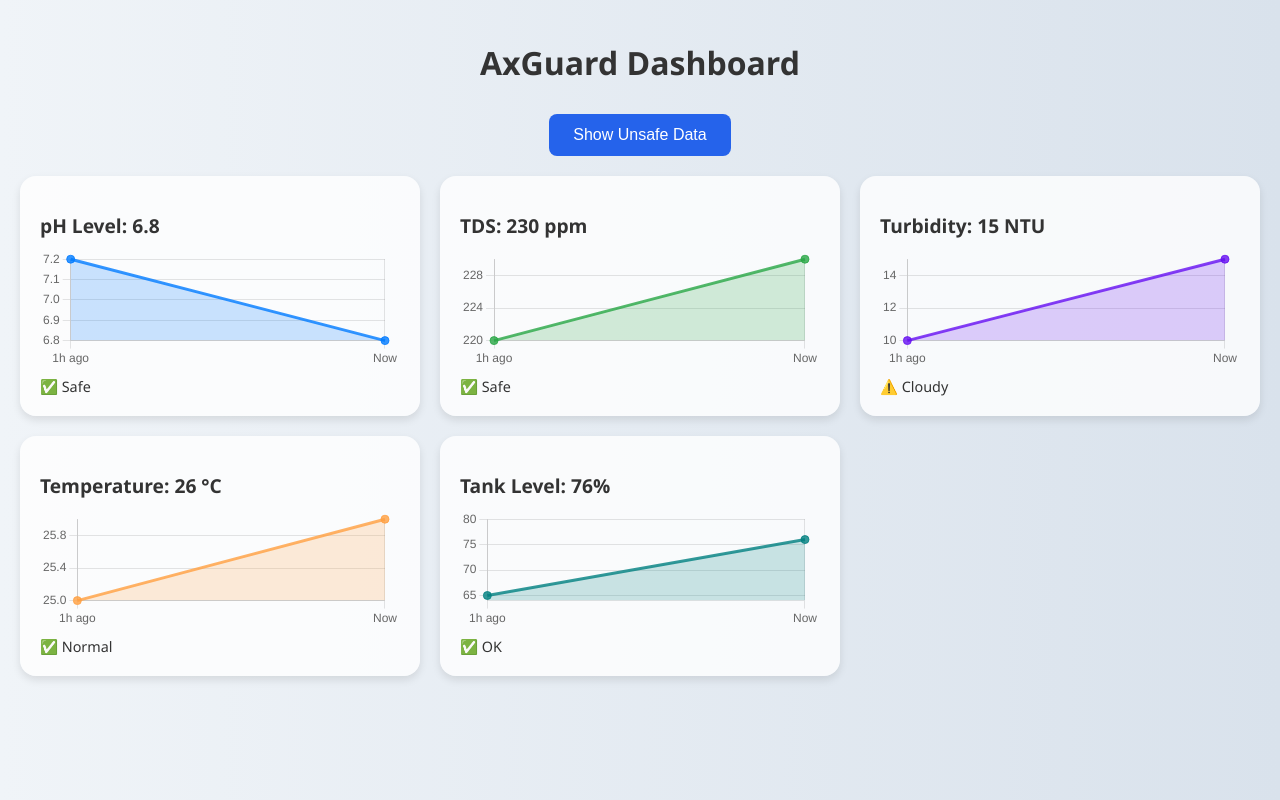
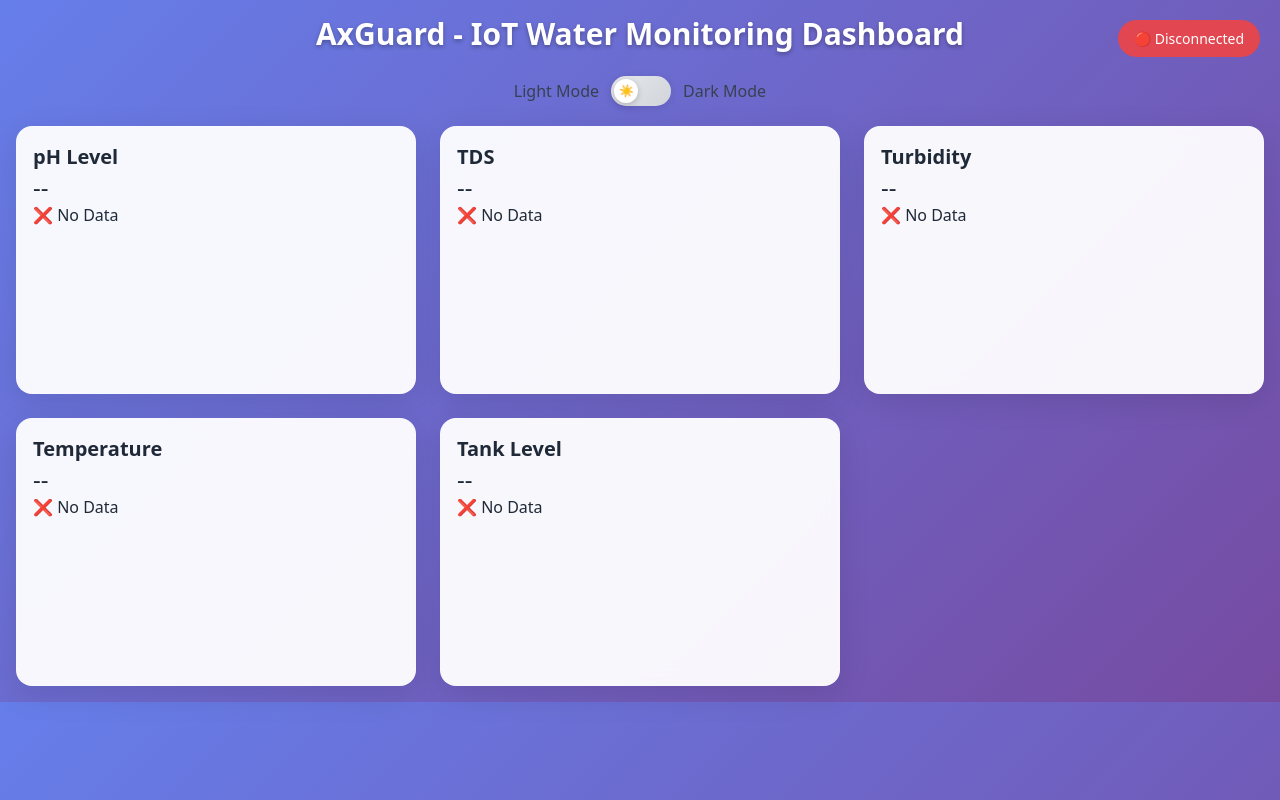
Before and after one commit to Stxtics03/Ax-Guard-, a website: page dashboard.html in a window 1280 px wide. Drawn offline with nearby package versions, Linux system fonts and the light colour scheme; no server answers.

Commit message:
Update dashboard.html

```diff
--- a/dashboard.html
+++ b/dashboard.html
@@ -1,209 +1,359 @@
 <!DOCTYPE html>
 <html lang="en">
 <head>
-  <meta charset="UTF-8" />
-  <meta name="viewport" content="width=device-width, initial-scale=1.0" />
+  <meta charset="UTF-8">
+  <meta name="viewport" content="width=device-width, initial-scale=1.0">
   <title>AxGuard Dashboard</title>
   <script src="https://cdn.jsdelivr.net/npm/chart.js"></script>
+  <link rel="stylesheet" href="https://cdn.jsdelivr.net/npm/tailwindcss@2.2.19/dist/tailwind.min.css">
   <style>
+    /* Light mode (default) */
     body {
-      font-family: 'Segoe UI', Tahoma, Geneva, Verdana, sans-serif;
-      background: linear-gradient(to right, #f0f4f8, #d9e2ec);
-      margin: 0;
-      padding: 20px;
-      color: #333;
+      background: linear-gradient(135deg, #667eea 0%, #764ba2 100%);
+      color: #1f2937;
+      transition: all 0.3s ease;
     }
-    h1 {
-      text-align: center;
-      margin-bottom: 30px;
+
+    /* Dark mode */
+    body.dark-mode {
+      background: linear-gradient(135deg, #1a1a2e 0%, #16213e 50%, #0f3460 100%);
+      color: #f9fafb;
     }
-    .container {
-      display: grid;
-      grid-template-columns: repeat(auto-fit, minmax(300px, 1fr));
-      gap: 20px;
+
+    .card {
+      background: rgba(255, 255, 255, 0.95);
+      border-radius: 1rem;
+      box-shadow: 0 8px 32px rgba(0, 0, 0, 0.1);
+      backdrop-filter: blur(10px);
+      border: 1px solid rgba(255, 255, 255, 0.2);
+      padding: 1rem;
+      transition: all 0.3s ease;
     }
-    .card {
-      background: rgba(255, 255, 255, 0.8);
-      border-radius: 16px;
-      padding: 20px;
-      box-shadow: 0 4px 8px rgba(0, 0, 0, 0.1);
+
+    body.dark-mode .card {
+      background: rgba(31, 41, 55, 0.9);
+      color: #f9fafb;
+      border: 1px solid rgba(75, 85, 99, 0.3);
+      box-shadow: 0 8px 32px rgba(0, 0, 0, 0.3);
     }
-    .card h2 {
-      font-size: 1.2rem;
-      margin-bottom: 10px;
+
+    .card:hover {
+      transform: translateY(-4px);
+      box-shadow: 0 12px 40px rgba(0, 0, 0, 0.15);
     }
-    .status {
-      font-size: 0.9rem;
-      margin-top: 8px;
+
+    body.dark-mode .card:hover {
+      box-shadow: 0 12px 40px rgba(0, 0, 0, 0.4);
     }
-    #toggleBtn {
-      display: block;
-      margin: 20px auto;
-      background-color: #2563eb;
+
+    .modal {
+      background-color: rgba(0, 0, 0, 0.5);
+      position: fixed;
+      top: 0;
+      left: 0;
+      width: 100%;
+      height: 100%;
+      display: none;
+      align-items: center;
+      justify-content: center;
+      backdrop-filter: blur(4px);
+    }
+
+    .modal-content {
+      background: white;
+      padding: 2rem;
+      border-radius: 1rem;
+      max-width: 500px;
+      width: 90%;
+      box-shadow: 0 20px 60px rgba(0, 0, 0, 0.3);
+      transition: all 0.3s ease;
+    }
+
+    body.dark-mode .modal-content {
+      background: #1f2937;
+      color: #f9fafb;
+      border: 1px solid rgba(75, 85, 99, 0.3);
+    }
+
+    /* Toggle Switch Styles */
+    .toggle-container {
+      display: flex;
+      align-items: center;
+      justify-content: center;
+      margin-bottom: 20px;
+      gap: 12px;
+    }
+
+    .toggle-switch {
+      position: relative;
+      display: inline-block;
+      width: 60px;
+      height: 30px;
+    }
+
+    .toggle-switch input {
+      opacity: 0;
+      width: 0;
+      height: 0;
+    }
+
+    .slider {
+      position: absolute;
+      cursor: pointer;
+      top: 0;
+      left: 0;
+      right: 0;
+      bottom: 0;
+      background: linear-gradient(135deg, #e5e7eb, #d1d5db);
+      transition: 0.3s;
+      border-radius: 30px;
+      box-shadow: 0 2px 8px rgba(0, 0, 0, 0.1);
+    }
+
+    .slider:before {
+      position: absolute;
+      content: "☀️";
+      height: 24px;
+      width: 24px;
+      left: 3px;
+      bottom: 3px;
+      background: white;
+      transition: 0.3s;
+      border-radius: 50%;
+      display: flex;
+      align-items: center;
+      justify-content: center;
+      font-size: 12px;
+      box-shadow: 0 2px 6px rgba(0, 0, 0, 0.2);
+    }
+
+    input:checked + .slider {
+      background: linear-gradient(135deg, #1f2937, #374151);
+    }
+
+    input:checked + .slider:before {
+      transform: translateX(30px);
+      content: "🌙";
+    }
+
+    .toggle-label {
+      font-weight: 500;
+      color: #374151;
+      transition: color 0.3s ease;
+    }
+
+    body.dark-mode .toggle-label {
+      color: #f9fafb;
+    }
+
+    .main-title {
       color: white;
-      border: none;
-      padding: 12px 24px;
-      border-radius: 8px;
-      font-size: 1rem;
-      cursor: pointer;
+      text-shadow: 0 2px 4px rgba(0, 0, 0, 0.3);
+      font-weight: 700;
     }
-    #toggleBtn:hover {
-      background-color: #1e40af;
-    }
-    .clickable {
-      cursor: pointer;
-      transition: transform 0.3s ease-in-out;
-    }
-    .clickable:hover {
-      transform: scale(1.05);
-    }
-    #modalOverlay {
-      position: fixed;
-      top: 0; left: 0; right: 0; bottom: 0;
-      background: rgba(0,0,0,0.5);
-      display: none;
-      justify-content: center;
-      align-items: center;
-      z-index: 1000;
-    }
-    #modalContent {
-      background: white;
-      border-radius: 12px;
-      padding: 20px;
-      width: 90%;
-      max-width: 400px;
-      box-shadow: 0 6px 12px rgba(0,0,0,0.2);
-      position: relative;
-    }
-    #modalContent h3 {
-      margin-top: 0;
-    }
-    #modalCloseBtn {
-      position: absolute;
-      top: 12px;
-      right: 12px;
-      background: transparent;
-      border: none;
-      font-size: 1.2rem;
-      cursor: pointer;
+
+    body.dark-mode .main-title {
+      color: #f9fafb;
     }
   </style>
 </head>
 <body>
-  <h1>AxGuard Dashboard</h1>
-  <button id="toggleBtn" onclick="toggleDataMode()">Show Unsafe Data</button>
+  <div class="container mx-auto p-4">
+    <h1 class="main-title text-3xl font-bold mb-6 text-center">AxGuard - IoT Water Monitoring Dashboard</h1>
 
-  <div class="container">
-    <!-- All cards clickable with hover animation -->
-    <div onclick="openModal('ph')" class="card clickable">
-      <h2>pH Level: <span id="phValue"></span></h2>
-      <canvas id="phChart" height="100"></canvas>
-      <div class="status" id="phStatus"></div>
+    <div class="toggle-container">
+      <span class="toggle-label">Light Mode</span>
+      <label class="toggle-switch">
+        <input type="checkbox" id="themeToggle">
+        <span class="slider"></span>
+      </label>
+      <span class="toggle-label">Dark Mode</span>
     </div>
 
-    <div onclick="openModal('tds')" class="card clickable">
-      <h2>TDS: <span id="tdsValue"></span></h2>
-      <canvas id="tdsChart" height="100"></canvas>
-      <div class="status" id="tdsStatus"></div>
-    </div>
-
-    <div onclick="openModal('turbidity')" class="card clickable">
-      <h2>Turbidity: <span id="turbValue"></span></h2>
-      <canvas id="turbChart" height="100"></canvas>
-      <div class="status" id="turbStatus"></div>
-    </div>
-
-    <div onclick="openModal('temperature')" class="card clickable">
-      <h2>Temperature: <span id="tempValue"></span></h2>
-      <canvas id="tempChart" height="100"></canvas>
-      <div class="status" id="tempStatus"></div>
-    </div>
-
-    <div onclick="openModal('level')" class="card clickable">
-      <h2>Tank Level: <span id="levelValue"></span></h2>
-      <canvas id="levelChart" height="100"></canvas>
-      <div class="status" id="levelStatus"></div>
+    <div class="grid grid-cols-1 sm:grid-cols-2 lg:grid-cols-3 gap-6">
+      <div class="card" onclick="openModal('ph')">
+        <h2 class="text-xl font-semibold">pH Level</h2>
+        <p id="phValue" class="text-2xl">--</p>
+        <p id="phStatus">Loading...</p>
+        <canvas id="phChart"></canvas>
+      </div>
+      <div class="card" onclick="openModal('tds')">
+        <h2 class="text-xl font-semibold">TDS</h2>
+        <p id="tdsValue" class="text-2xl">--</p>
+        <p id="tdsStatus">Loading...</p>
+        <canvas id="tdsChart"></canvas>
+      </div>
+      <div class="card" onclick="openModal('turbidity')">
+        <h2 class="text-xl font-semibold">Turbidity</h2>
+        <p id="turbValue" class="text-2xl">--</p>
+        <p id="turbStatus">Loading...</p>
+        <canvas id="turbChart"></canvas>
+      </div>
+      <div class="card" onclick="openModal('temperature')">
+        <h2 class="text-xl font-semibold">Temperature</h2>
+        <p id="tempValue" class="text-2xl">--</p>
+        <p id="tempStatus">Loading...</p>
+        <canvas id="tempChart"></canvas>
+      </div>
+      <div class="card" onclick="openModal('level')">
+        <h2 class="text-xl font-semibold">Tank Level</h2>
+        <p id="levelValue" class="text-2xl">--</p>
+        <p id="levelStatus">Loading...</p>
+        <canvas id="levelChart"></canvas>
+      </div>
     </div>
   </div>
 
-  <div id="modalOverlay">
-    <div id="modalContent">
-      <button id="modalCloseBtn" onclick="closeModal()">✖</button>
-      <h3 id="modalTitle"></h3>
-      <p id="modalBody">Loading...</p>
+  <div id="modalOverlay" class="modal">
+    <div class="modal-content">
+      <h3 id="modalTitle" class="text-2xl font-bold mb-2"></h3>
+      <div id="modalBody" class="text-gray-700 mb-4"></div>
+      <button onclick="closeModal()" class="bg-blue-500 text-white px-4 py-2 rounded hover:bg-blue-600 transition-colors">Close</button>
     </div>
   </div>
 
   <script>
     const chartInstances = {};
-    let currentMode = 'safe';
+    let currentData = {};
 
-    const safeData = {
-      ph: 6.8,
-      tds: 230,
-      turbidity: 15,
-      temperature: 26,
-      level: 76
-    };
+    // Initialize theme
+    const themeToggle = document.getElementById('themeToggle');
+    const body = document.body;
 
-    const unsafeData = {
-      ph: 5.2,
-      tds: 780,
-      turbidity: 28,
-      temperature: 34,
-      level: 12
-    };
+    // Load saved theme preference
+    const savedTheme = localStorage.getItem('theme');
+    if (savedTheme === 'dark') {
+      body.classList.add('dark-mode');
+      themeToggle.checked = true;
+    }
 
-    // Add event listener for Escape key
-    document.addEventListener('keydown', function(event) {
-      if (event.key === 'Escape') {
-        closeModal();
+    // Theme toggle event listener
+    themeToggle.addEventListener('change', function() {
+      if (this.checked) {
+        body.classList.add('dark-mode');
+        localStorage.setItem('theme', 'dark');
+      } else {
+        body.classList.remove('dark-mode');
+        localStorage.setItem('theme', 'light');
       }
+
+      // Update chart colors when theme changes
+      setTimeout(() => {
+        if (Object.keys(currentData).length > 0) {
+          renderData(currentData);
+        }
+      }, 100);
     });
 
-    function toggleDataMode() {
-      currentMode = currentMode === 'safe' ? 'unsafe' : 'safe';
-      renderData(currentMode === 'safe' ? safeData : unsafeData);
-      document.getElementById('toggleBtn').innerText =
-        currentMode === 'safe' ? 'Show Unsafe Data' : 'Show Safe Data';
+    // Arduino IP address - Update this with your Arduino's IP
+    const ARDUINO_IP = 'http://192.168.1.100';  // Change to your Arduino's IP
+
+    async function fetchSensorData() {
+      try {
+        const response = await fetch(`${ARDUINO_IP}/data`);
+
+        if (!response.ok) {
+          throw new Error(`HTTP error! status: ${response.status}`);
+        }
+
+        const data = await response.json();
+        currentData = data;
+        renderData(currentData);
+
+        // Update connection status
+        updateConnectionStatus(true);
+
+      } catch (err) {
+        console.error("Error fetching sensor data:", err);
+        updateConnectionStatus(false);
+
+        // Show error message to user
+        showConnectionError();
+      }
+    }
+
+    function updateConnectionStatus(connected) {
+      // Add connection indicator if it doesn't exist
+      let indicator = document.getElementById('connectionStatus');
+      if (!indicator) {
+        indicator = document.createElement('div');
+        indicator.id = 'connectionStatus';
+        indicator.style.cssText = `
+          position: fixed;
+          top: 20px;
+          right: 20px;
+          padding: 8px 16px;
+          border-radius: 20px;
+          font-size: 14px;
+          font-weight: 500;
+          z-index: 1000;
+          transition: all 0.3s ease;
+        `;
+        document.body.appendChild(indicator);
+      }
+
+      if (connected) {
+        indicator.textContent = '🟢 Connected';
+        indicator.style.background = 'rgba(34, 197, 94, 0.9)';
+        indicator.style.color = 'white';
+      } else {
+        indicator.textContent = '🔴 Disconnected';
+        indicator.style.background = 'rgba(239, 68, 68, 0.9)';
+        indicator.style.color = 'white';
+      }
+    }
+
+    function showConnectionError() {
+      // Display all sensors as disconnected
+      document.getElementById('phValue').innerText = '--';
+      document.getElementById('phStatus').innerText = '❌ No Data';
+      document.getElementById('tdsValue').innerText = '--';
+      document.getElementById('tdsStatus').innerText = '❌ No Data';
+      document.getElementById('turbValue').innerText = '--';
+      document.getElementById('turbStatus').innerText = '❌ No Data';
+      document.getElementById('tempValue').innerText = '--';
+      document.getElementById('tempStatus').innerText = '❌ No Data';
+      document.getElementById('levelValue').innerText = '--';
+      document.getElementById('levelStatus').innerText = '❌ No Data';
     }
 
     function renderData(data) {
-      document.getElementById('phValue').innerText = data.ph.toFixed(1);
+      document.getElementById('phValue').innerText = data.ph?.toFixed(1) || '--';
       document.getElementById('phStatus').innerText =
         data.ph >= 6.5 && data.ph <= 8.5 ? '✅ Safe' : '⚠️ Unsafe';
 
-      document.getElementById('tdsValue').innerText = data.tds + ' ppm';
+      document.getElementById('tdsValue').innerText = (data.tds?.toFixed(0) || '--') + ' ppm';
       document.getElementById('tdsStatus').innerText =
         data.tds <= 500 ? '✅ Safe' : '⚠️ High';
 
-      document.getElementById('turbValue').innerText = data.turbidity + ' NTU';
+      document.getElementById('turbValue').innerText = (data.turbidity?.toFixed(1) || '--') + ' NTU';
       document.getElementById('turbStatus').innerText =
         data.turbidity <= 5 ? '✅ Clear' : '⚠️ Cloudy';
 
-      document.getElementById('tempValue').innerText = data.temperature + ' °C';
+      document.getElementById('tempValue').innerText = (data.temperature?.toFixed(1) || '--') + ' °C';
       document.getElementById('tempStatus').innerText =
         data.temperature <= 30 ? '✅ Normal' : '⚠️ Hot';
 
-      document.getElementById('levelValue').innerText = data.level + '%';
+      document.getElementById('levelValue').innerText = (data.level?.toFixed(0) || '--') + '%';
       document.getElementById('levelStatus').innerText =
         data.level >= 90 ? '⚠️ Overflow Risk' :
         data.level <= 20 ? '⚠️ Low' : '✅ OK';
 
-      updateChart('phChart', 'pH Level', [7.2, data.ph], 'rgba(0, 123, 255, 0.8)', 'rgba(0, 123, 255, 0.2)');
-      updateChart('tdsChart', 'TDS', [220, data.tds], 'rgba(40, 167, 69, 0.8)', 'rgba(40, 167, 69, 0.2)');
-      updateChart('turbChart', 'Turbidity', [10, data.turbidity], 'rgba(102, 16, 242, 0.8)', 'rgba(102, 16, 242, 0.2)');
-      updateChart('tempChart', 'Temperature', [25, data.temperature], 'rgba(255, 159, 64, 0.8)', 'rgba(255, 159, 64, 0.2)');
-      updateChart('levelChart', 'Tank Level (%)', [65, data.level], 'rgba(0, 128, 128, 0.8)', 'rgba(0, 128, 128, 0.2)');
+      // Get theme-appropriate colors
+      const isDarkMode = body.classList.contains('dark-mode');
+      const textColor = isDarkMode ? '#f9fafb' : '#1f2937';
+      const gridColor = isDarkMode ? '#374151' : '#e5e7eb';
+
+      updateChart('phChart', 'pH Level', [7.2, data.ph], 'rgba(0, 123, 255, 0.8)', 'rgba(0, 123, 255, 0.2)', textColor, gridColor);
+      updateChart('tdsChart', 'TDS', [220, data.tds], 'rgba(40, 167, 69, 0.8)', 'rgba(40, 167, 69, 0.2)', textColor, gridColor);
+      updateChart('turbChart', 'Turbidity', [3, data.turbidity], 'rgba(102, 16, 242, 0.8)', 'rgba(102, 16, 242, 0.2)', textColor, gridColor);
+      updateChart('tempChart', 'Temperature', [25, data.temperature], 'rgba(255, 159, 64, 0.8)', 'rgba(255, 159, 64, 0.2)', textColor, gridColor);
+      updateChart('levelChart', 'Tank Level (%)', [65, data.level], 'rgba(0, 128, 128, 0.8)', 'rgba(0, 128, 128, 0.2)', textColor, gridColor);
     }
 
-    function updateChart(canvasId, label, dataPoints, borderColor, fillColor) {
+    function updateChart(canvasId, label, dataPoints, borderColor, fillColor, textColor, gridColor) {
       const ctx = document.getElementById(canvasId).getContext('2d');
-
-      if (chartInstances[canvasId]) {
-        chartInstances[canvasId].destroy();
-      }
-
+      if (chartInstances[canvasId]) chartInstances[canvasId].destroy();
       chartInstances[canvasId] = new Chart(ctx, {
         type: 'line',
         data: {
@@ -221,84 +371,98 @@
         },
         options: {
           responsive: true,
-          plugins: { legend: { display: false } },
-          scales: { y: { beginAtZero: false } }
+          plugins: {
+            legend: { display: false }
+          },
+          scales: {
+            y: {
+              beginAtZero: false,
+              ticks: { color: textColor },
+              grid: { color: gridColor }
+            },
+            x: {
+              ticks: { color: textColor },
+              grid: { color: gridColor }
+            }
+          }
         }
       });
     }
 
     function openModal(type) {
-      const overlay = document.getElementById('modalOverlay');
+      document.getElementById('modalOverlay').style.display = 'flex';
       const title = document.getElementById('modalTitle');
       const body = document.getElementById('modalBody');
 
-      switch(type) {
-        case 'ph':
-          title.innerText = 'pH Level Details';
-          body.innerHTML = `
-            <p>The pH level indicates how acidic or basic the water is.</p>
-            <ul>
-              <li>Safe range: 6.5 - 8.5</li>
-              <li>Current value: <strong>${document.getElementById('phValue').innerText}</strong></li>
-              <li>Status: ${document.getElementById('phStatus').innerText}</li>
-            </ul>
-          `;
-          break;
-        case 'tds':
-          title.innerText = 'Total Dissolved Solids (TDS) Details';
-          body.innerHTML = `
-            <p>TDS indicates the concentration of dissolved solids in water.</p>
-            <ul>
-              <li>Safe limit: ≤ 500 ppm</li>
-              <li>Current value: <strong>${document.getElementById('tdsValue').innerText}</strong></li>
-              <li>Status: ${document.getElementById('tdsStatus').innerText}</li>
-            </ul>
-          `;
-          break;
-        case 'turbidity':
-          title.innerText = 'Turbidity Details';
-          body.innerHTML = `
-            <p>Turbidity measures water clarity by detecting suspended particles.</p>
-            <ul>
-              <li>Safe limit: ≤ 5 NTU</li>
-              <li>Current value: <strong>${document.getElementById('turbValue').innerText}</strong></li>
-              <li>Status: ${document.getElementById('turbStatus').innerText}</li>
-            </ul>
-          `;
-          break;
-        case 'temperature':
-          title.innerText = 'Temperature Details';
-          body.innerHTML = `
-            <p>Water temperature affects chemical and biological processes.</p>
-            <ul>
-              <li>Safe limit: ≤ 30°C</li>
-              <li>Current value: <strong>${document.getElementById('tempValue').innerText}</strong></li>
-              <li>Status: ${document.getElementById('tempStatus').innerText}</li>
-            </ul>
-          `;
-          break;
-        case 'level':
-          title.innerText = 'Tank Level Details';
-          body.innerHTML = `
-            <p>Tank level indicates the current water volume in the system.</p>
-            <ul>
-              <li>Optimal range: 20-90%</li>
-              <li>Current value: <strong>${document.getElementById('levelValue').innerText}</strong></li>
-              <li>Status: ${document.getElementById('levelStatus').innerText}</li>
-            </ul>
-          `;
-          break;
-      }
+      const valueMap = {
+        ph: currentData.ph?.toFixed(1),
+        tds: currentData.tds?.toFixed(0) + ' ppm',
+        turbidity: currentData.turbidity?.toFixed(1) + ' NTU',
+        temperature: currentData.temperature?.toFixed(1) + ' °C',
+        level: currentData.level?.toFixed(0) + '%'
+      };
 
-      overlay.style.display = 'flex';
+      const statusMap = {
+        ph: document.getElementById('phStatus').innerText,
+        tds: document.getElementById('tdsStatus').innerText,
+        turbidity: document.getElementById('turbStatus').innerText,
+        temperature: document.getElementById('tempStatus').innerText,
+        level: document.getElementById('levelStatus').innerText
+      };
+
+      const modalText = {
+        ph: {
+          title: "pH Level Details",
+          body: `The pH level indicates how acidic or basic the water is. It's crucial for water safety and taste.`,
+          limit: "Safe range: 6.5 - 8.5"
+        },
+        tds: {
+          title: "Total Dissolved Solids (TDS) Details",
+          body: "TDS indicates the concentration of dissolved solids in water, affecting taste and quality.",
+          limit: "Safe limit: ≤ 500 ppm"
+        },
+        turbidity: {
+          title: "Turbidity Details",
+          body: "Turbidity measures water clarity by detecting suspended particles that can harbor bacteria.",
+          limit: "Safe limit: ≤ 5 NTU"
+        },
+        temperature: {
+          title: "Temperature Details",
+          body: "Water temperature affects chemical and biological processes, as well as bacterial growth.",
+          limit: "Safe limit: ≤ 30°C"
+        },
+        level: {
+          title: "Tank Level Details",
+          body: "Tank level indicates the current water volume in the system for proper water management.",
+          limit: "Optimal range: 20-90%"
+        }
+      };
+
+      const info = modalText[type];
+      title.innerText = info.title;
+      body.innerHTML = `
+        <p class="mb-3">${info.body}</p>
+        <div class="bg-gray-100 dark:bg-gray-700 p-3 rounded-lg">
+          <p class="font-semibold mb-2">${info.limit}</p>
+          <p><strong>Current value:</strong> ${valueMap[type]}</p>
+          <p><strong>Status:</strong> ${statusMap[type]}</p>
+        </div>`;
     }
 
     function closeModal() {
       document.getElementById('modalOverlay').style.display = 'none';
     }
 
-    // Initialize with safe data
-    renderData(safeData);
+    // Close modal when clicking outside
+    document.getElementById('modalOverlay').addEventListener('click', function(e) {
+      if (e.target === this) {
+        closeModal();
+      }
+    });
+
+    // Initialize dashboard
+    setInterval(fetchSensorData, 3000);
+    fetchSensorData();
   </script>
 </body>
 </html>
```
